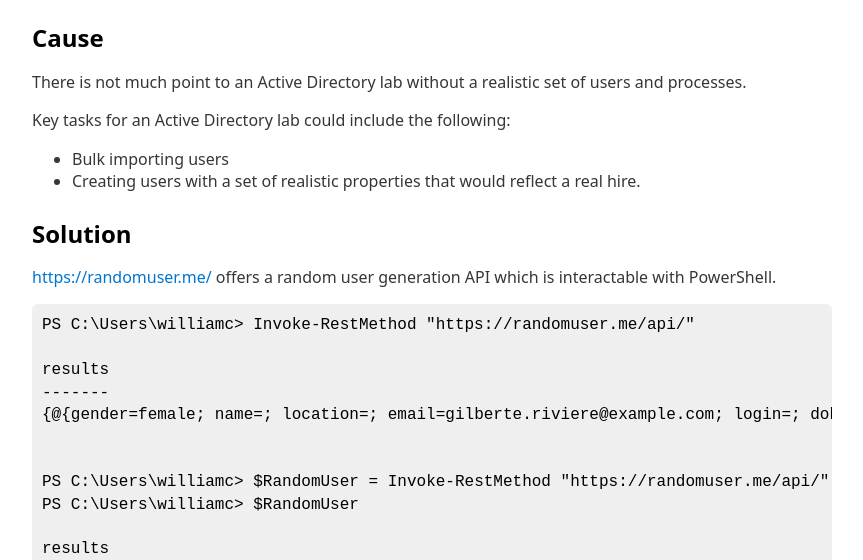
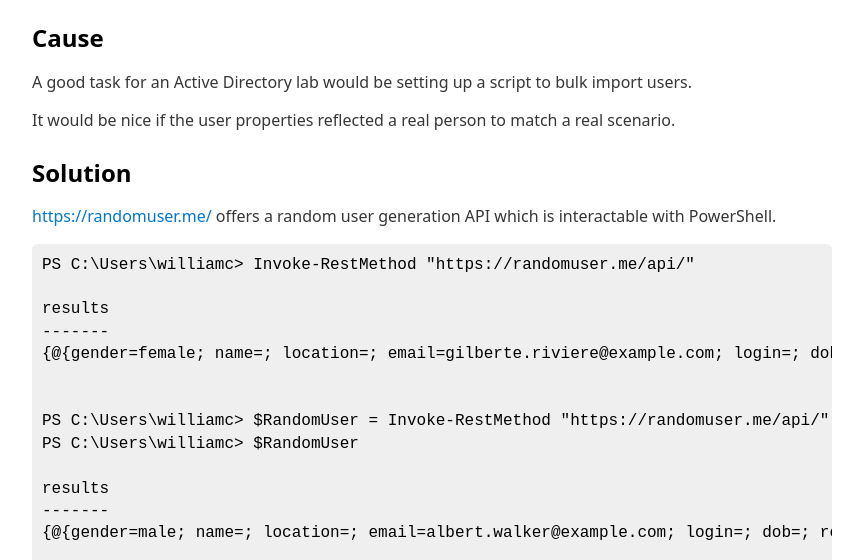
Before and after one commit to william-cimini/blog, a plain HTML site: page generating-random-users-active-directory.html in a window 1280 px wide. Shown: the part 206-766 px from the top of the page, without its empty margins (208-1071 px from the left). Drawn offline with nearby package versions, Linux system fonts and the light colour scheme.

Commit message:
Update generating-random-users-active-directory.html

```diff
--- a/generating-random-users-active-directory.html
+++ b/generating-random-users-active-directory.html
@@ -17,11 +17,8 @@
 <h1 id="generating-random-users-for-an-active-directory-lab">Generating random users for an Active Directory lab</h1>
 <p>by William Cimini</p>
 <h2 id="cause">Cause</h2>
-<p>There is not much point to an Active Directory lab without a realistic set of users and processes.</p>
-<p>Key tasks for an Active Directory lab could include the following:</p>
-<ul>
-<li>Bulk importing users</li>
-<li>Creating users with a set of realistic properties that would reflect a real hire.</li>
+<p>A good task for an Active Directory lab would be setting up a script to bulk import users.</p>
+<p>It would be nice if the user properties reflected a real person to match a real scenario.</p>
 </ul>
 <h2 id="solution">Solution</h2>
 <p><a href="https://randomuser.me/">https://randomuser.me/</a> offers a random user generation API which is interactable with PowerShell.</p>
```
